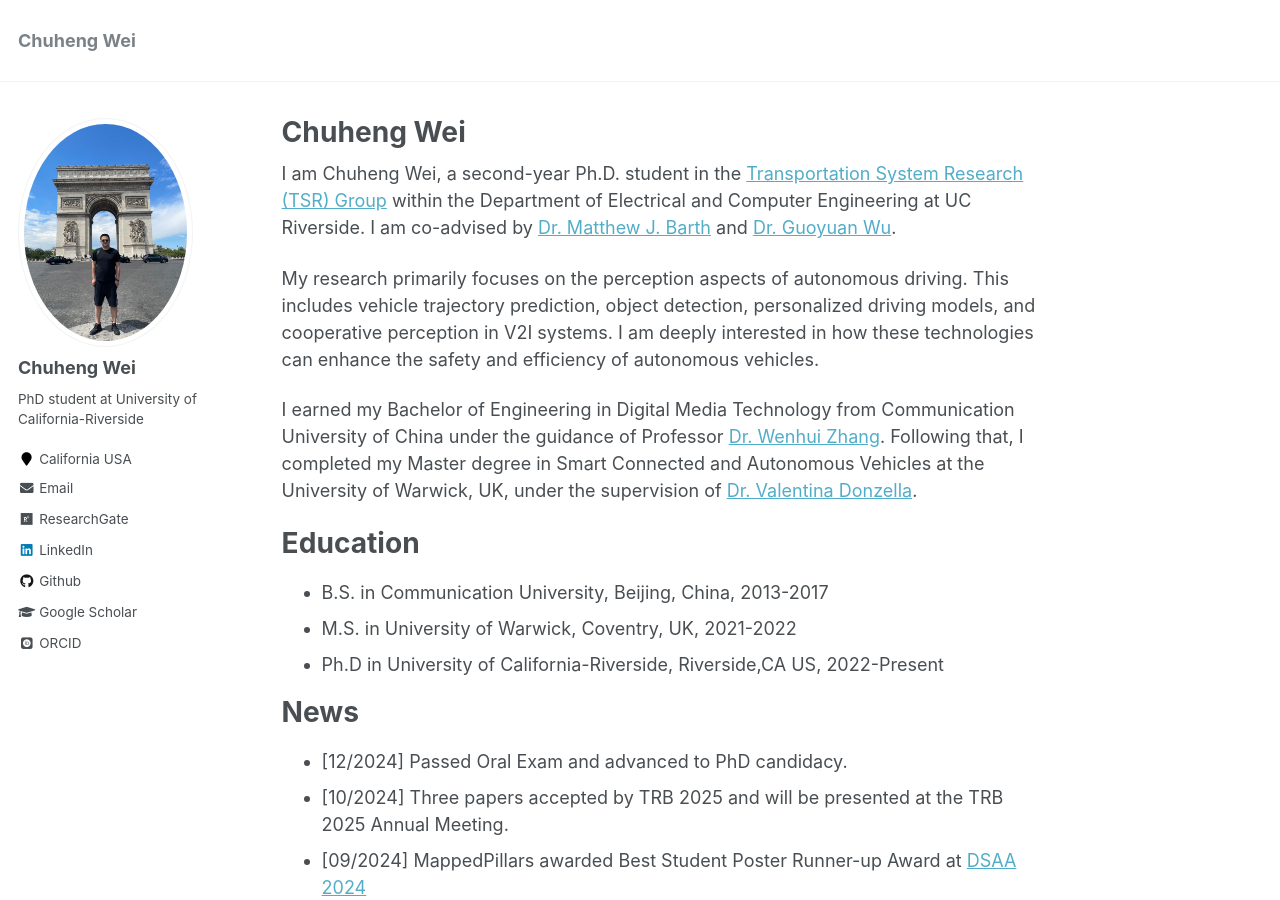
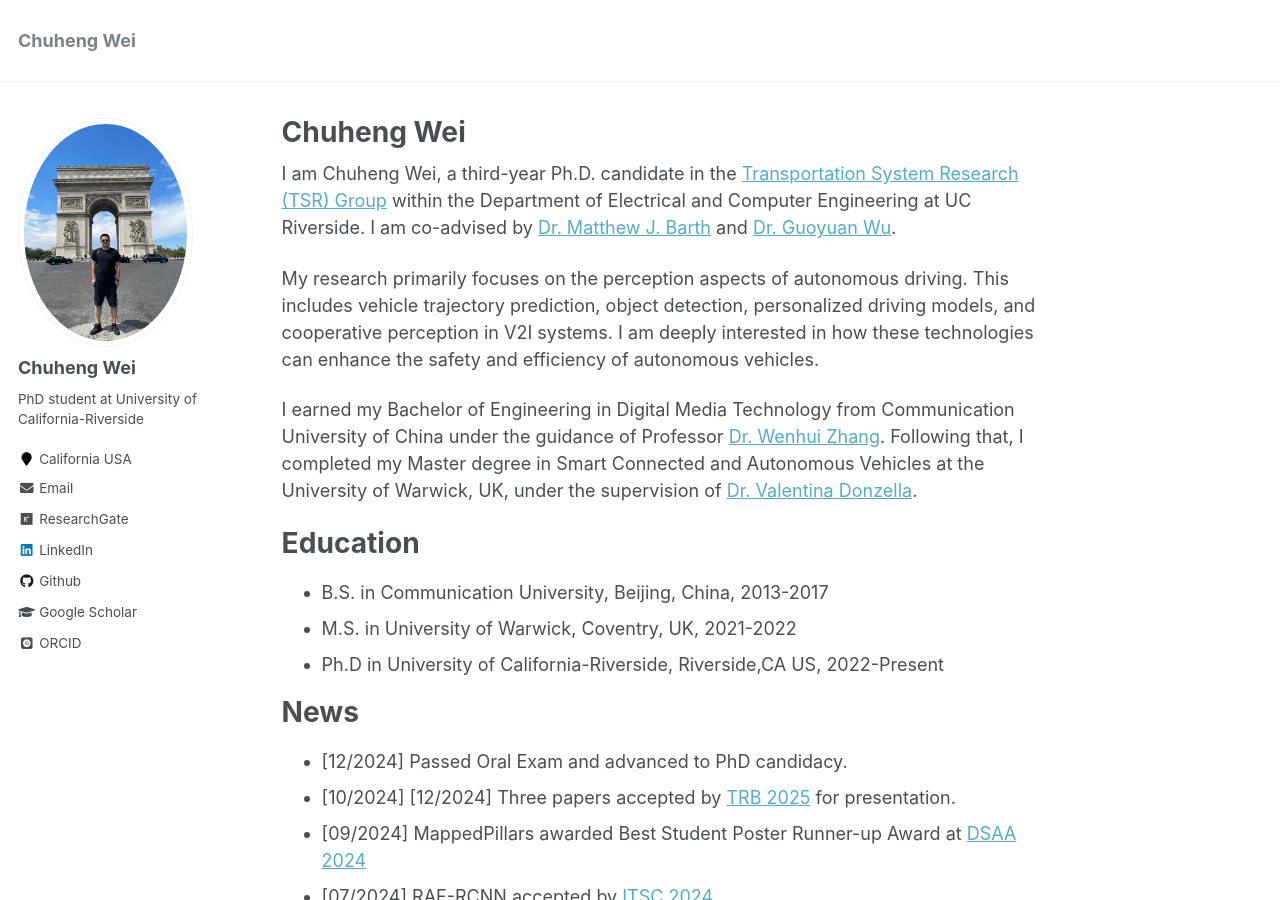
Before and after one commit to ChuhengWei/ChuhengWei.github.io, a Jekyll site: the page built from _pages/about.md, in a window 1280 px wide and 900 px high. Built offline with Jekyll 4.4.1, drawn with Linux system fonts in a browser that asks for light colours; some web fonts are replaced.

Commit message:
Update News

```diff
--- a/_pages/about.md
+++ b/_pages/about.md
@@ -8,7 +8,7 @@ redirect_from:
   - /about.html
 ---
 
-I am Chuheng Wei, a second-year Ph.D. student in the [Transportation System Research (TSR) Group](https://www.cert.ucr.edu/transportation-systems-vehicle-infrastructure-interaction) within the Department of Electrical and Computer Engineering at UC Riverside. I am co-advised by [Dr. Matthew J. Barth](https://intra.ece.ucr.edu/~barth/?_gl=1%2Atxlm05%2A_ga%2AMTIxMTU1MDMyMy4xNjkzOTQ5OTQ0%2A_ga_S8BZQKWST2%2AMTcwMzkzMDI1My41Mi4xLjE3MDM5MzAzMDIuMC4wLjA.%2A_ga_Z1RGSBHBF7%2AMTcwMzkzMDI1My41Mi4xLjE3MDM5MzAzMDIuMC4wLjA.) and [Dr. Guoyuan Wu](https://profiles.ucr.edu/app/home/profile/guoyuanw).
+I am Chuheng Wei, a third-year Ph.D. candidate in the [Transportation System Research (TSR) Group](https://www.cert.ucr.edu/transportation-systems-vehicle-infrastructure-interaction) within the Department of Electrical and Computer Engineering at UC Riverside. I am co-advised by [Dr. Matthew J. Barth](https://intra.ece.ucr.edu/~barth/?_gl=1%2Atxlm05%2A_ga%2AMTIxMTU1MDMyMy4xNjkzOTQ5OTQ0%2A_ga_S8BZQKWST2%2AMTcwMzkzMDI1My41Mi4xLjE3MDM5MzAzMDIuMC4wLjA.%2A_ga_Z1RGSBHBF7%2AMTcwMzkzMDI1My41Mi4xLjE3MDM5MzAzMDIuMC4wLjA.) and [Dr. Guoyuan Wu](https://profiles.ucr.edu/app/home/profile/guoyuanw).
 
 My research primarily focuses on the perception aspects of autonomous driving. This includes vehicle trajectory prediction, object detection, personalized driving models, and cooperative perception in V2I systems. I am deeply interested in how these technologies can enhance the safety and efficiency of autonomous vehicles.
 
@@ -26,7 +26,7 @@ Education
 News
 ======
 - [12/2024] Passed Oral Exam and advanced to PhD candidacy.
-- [10/2024] Three papers accepted by TRB 2025 and will be presented at the TRB 2025 Annual Meeting.
+- [10/2024] [12/2024] Three papers accepted by [TRB 2025](https://trb-annual-meeting.nationalacademies.org/) for presentation.
 - [09/2024] MappedPillars awarded Best Student Poster Runner-up Award at [DSAA 2024](https://dsaa2024.dsaa.co/)
 - [07/2024] RAF-RCNN accepted by [ITSC 2024](https://ieee-itsc.org/2024/)
 - [07/2024] Awarded UCR Esther F. Hays Graduate Fellowship
```
